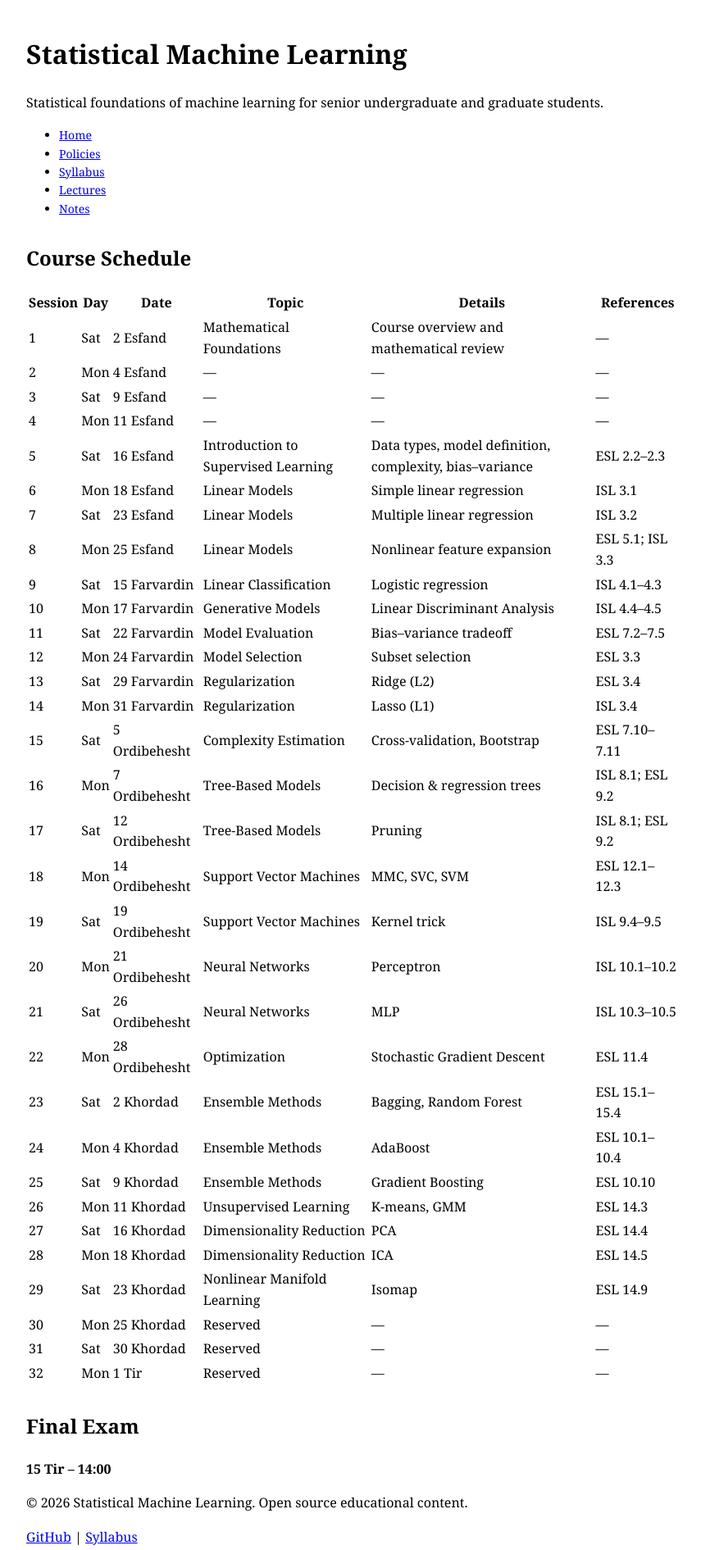
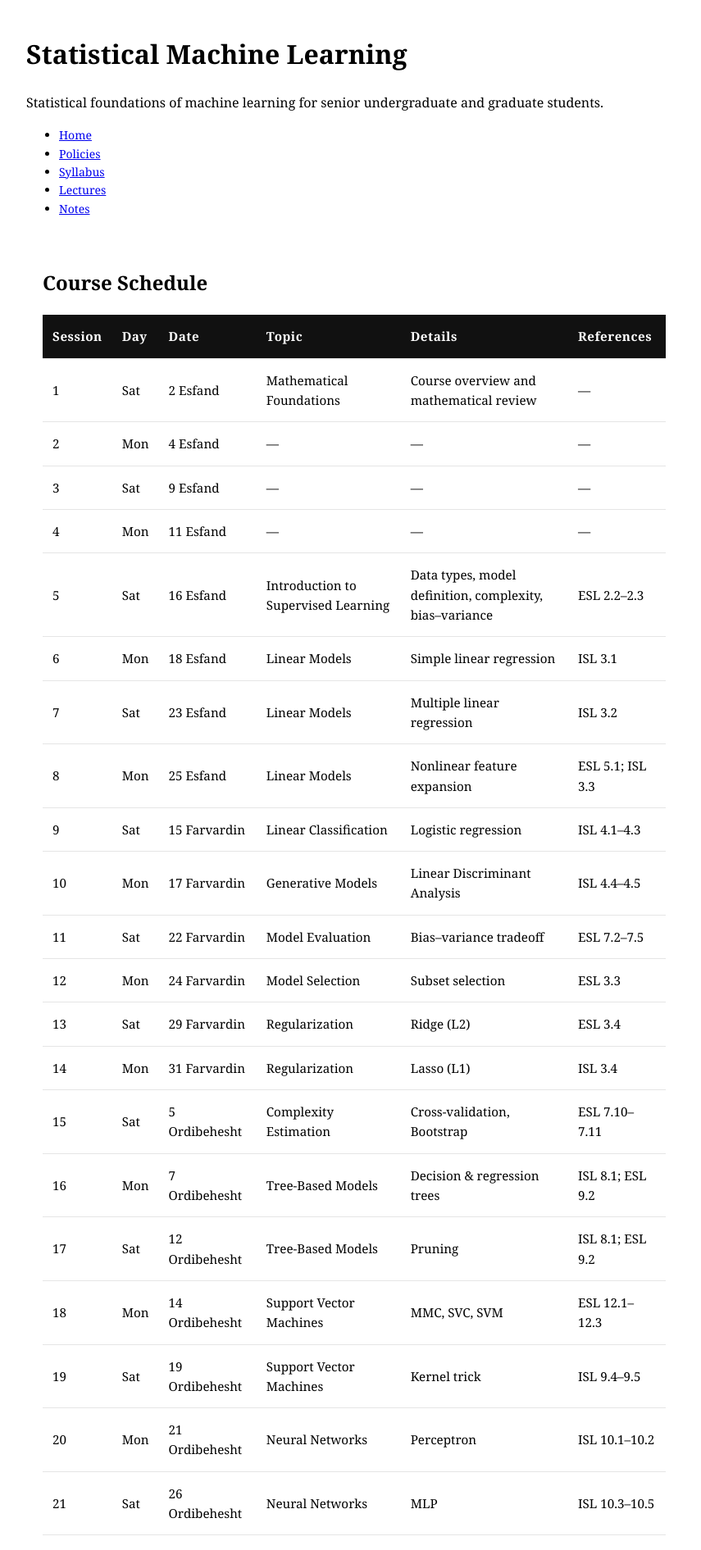
Before and after one commit to MahdiShadrooy/pilot-webpage, a Jekyll site: the page built from schedule.html, in a window 1280 px wide. Shown: the top 1891 px of the page at 82% size, without its empty margins (208-1063 px from the left). Built offline with Jekyll 4.4.1, drawn with Linux system fonts in a browser that asks for light colours.

Commit message:
Add CSS styles for schedule and modern table
Added styles for schedule container, modern table, and final exam section.

```diff
--- a/assets/css/custom.css
+++ b/assets/css/custom.css
@@ -12,3 +12,49 @@ nav {
 h1, h2 {
     margin-top: 30px;
 }
+
+
+.schedule-container {
+  max-width: 1100px;
+  margin: 60px auto;
+  padding: 0 20px;
+}
+
+.table-wrapper {
+  overflow-x: auto;
+}
+
+.modern-table {
+  width: 100%;
+  border-collapse: collapse;
+  font-size: 0.95rem;
+}
+
+.modern-table thead {
+  background-color: #111;
+  color: white;
+}
+
+.modern-table th,
+.modern-table td {
+  padding: 14px 12px;
+  text-align: left;
+  border-bottom: 1px solid #e5e5e5;
+}
+
+.modern-table tbody tr:hover {
+  background-color: #f5f5f5;
+  transition: 0.2s ease;
+}
+
+.modern-table th {
+  font-weight: 600;
+  letter-spacing: 0.5px;
+}
+
+.final-exam {
+  margin-top: 50px;
+  padding: 20px;
+  background: #f8f8f8;
+  border-left: 4px solid #111;
+}
```
